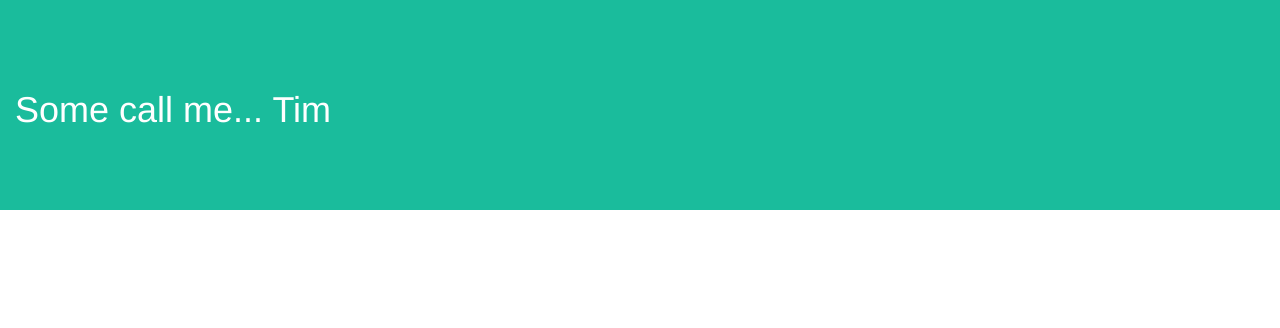
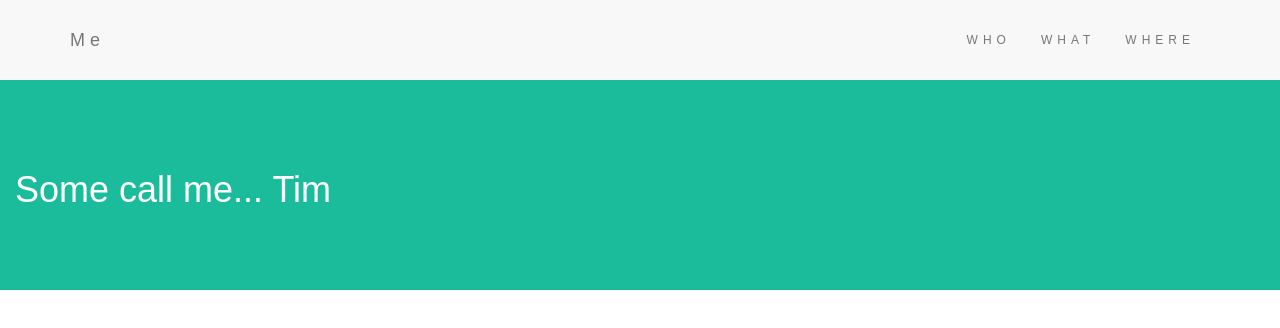
Before and after one commit to t-coulter/t-coulter.github.io, a plain HTML site: page index.html in a window 1280 px wide. Drawn offline with nearby package versions, Linux system fonts and the light colour scheme.

Commit message:
Update index.html

```diff
--- a/index.html
+++ b/index.html
@@ -8,19 +8,69 @@
   <script src="https://ajax.googleapis.com/ajax/libs/jquery/3.1.1/jquery.min.js"></script>
   <script src="https://maxcdn.bootstrapcdn.com/bootstrap/3.3.7/js/bootstrap.min.js"></script>
   <style>
-      .bg-1 {
+  body {
+      font: 20px Montserrat, sans-serif;
+      line-height: 1.8;
+      color: #f5f6f7;
+  }
+  p {font-size: 16px;}
+  .margin {margin-bottom: 45px;}
+  .bg-1 {
       background-color: #1abc9c; /* Green */
       color: #ffffff;
-     }
-    .container-fluid {
+  }
+  .bg-2 {
+      background-color: #474e5d; /* Dark Blue */
+      color: #ffffff;
+  }
+  .bg-3 {
+      background-color: #ffffff; /* White */
+      color: #555555;
+  }
+  .bg-4 {
+      background-color: #2f2f2f; /* Black Gray */
+      color: #fff;
+  }
+  .container-fluid {
       padding-top: 70px;
       padding-bottom: 70px;
-    }
+  }
+  .navbar {
+      padding-top: 15px;
+      padding-bottom: 15px;
+      border: 0;
+      border-radius: 0;
+      margin-bottom: 0;
+      font-size: 12px;
+      letter-spacing: 5px;
+  }
+  .navbar-nav  li a:hover {
+      color: #1abc9c !important;
+  }
   </style>
  </head>
 
 <body>
-
+<!-- Navbar -->
+<nav class="navbar navbar-default">
+  <div class="container">
+    <div class="navbar-header">
+      <button type="button" class="navbar-toggle" data-toggle="collapse" data-target="#myNavbar">
+        <span class="icon-bar"></span>
+        <span class="icon-bar"></span>
+        <span class="icon-bar"></span>
+      </button>
+      <a class="navbar-brand" href="#">Me</a>
+    </div>
+    <div class="collapse navbar-collapse" id="myNavbar">
+      <ul class="nav navbar-nav navbar-right">
+        <li><a href="#">WHO</a></li>
+        <li><a href="#">WHAT</a></li>
+        <li><a href="#">WHERE</a></li>
+      </ul>
+    </div>
+  </div>
+</nav>
   <div class="container-fluid bg-1 text center">
     <h1>Some call me... Tim</h1>
   </div>
```
